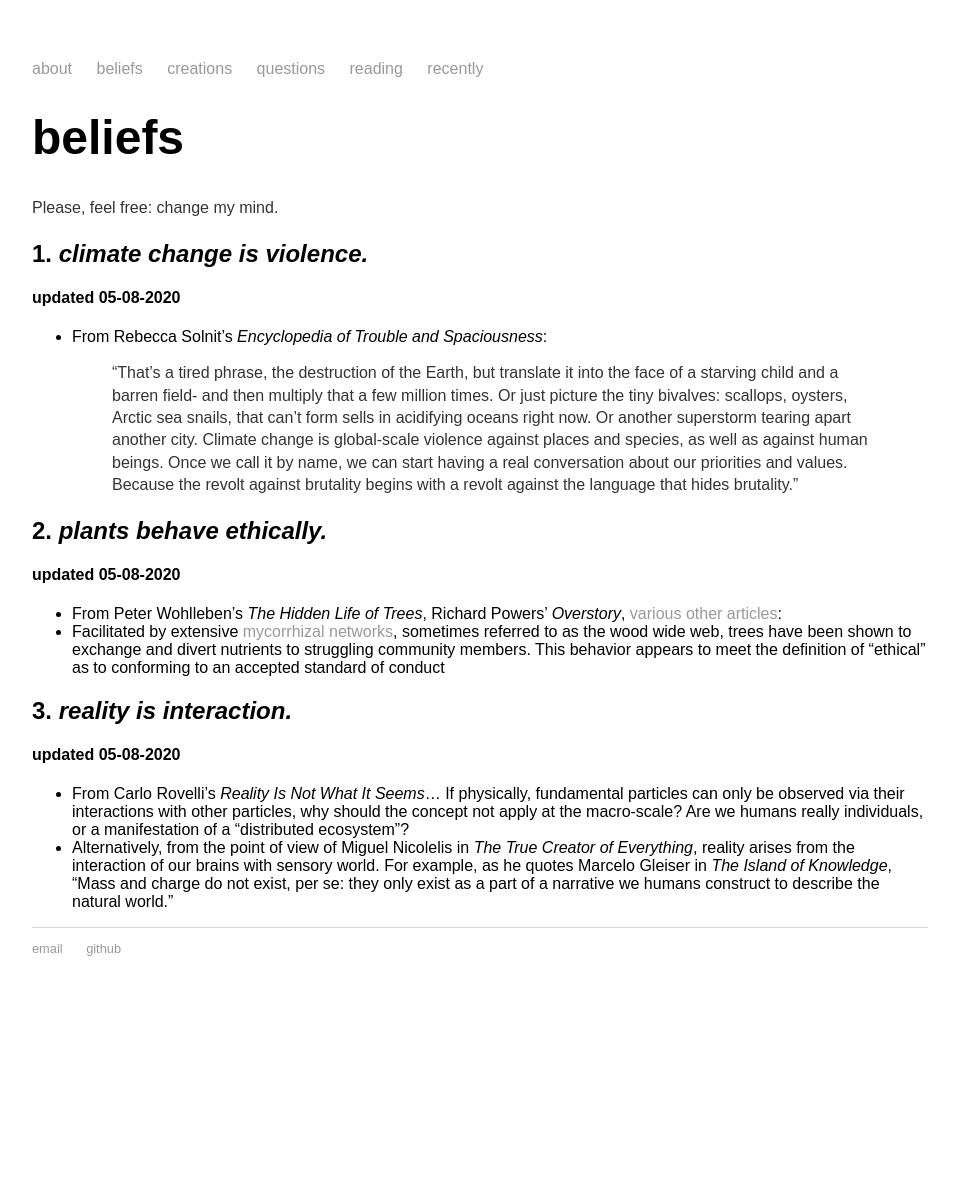
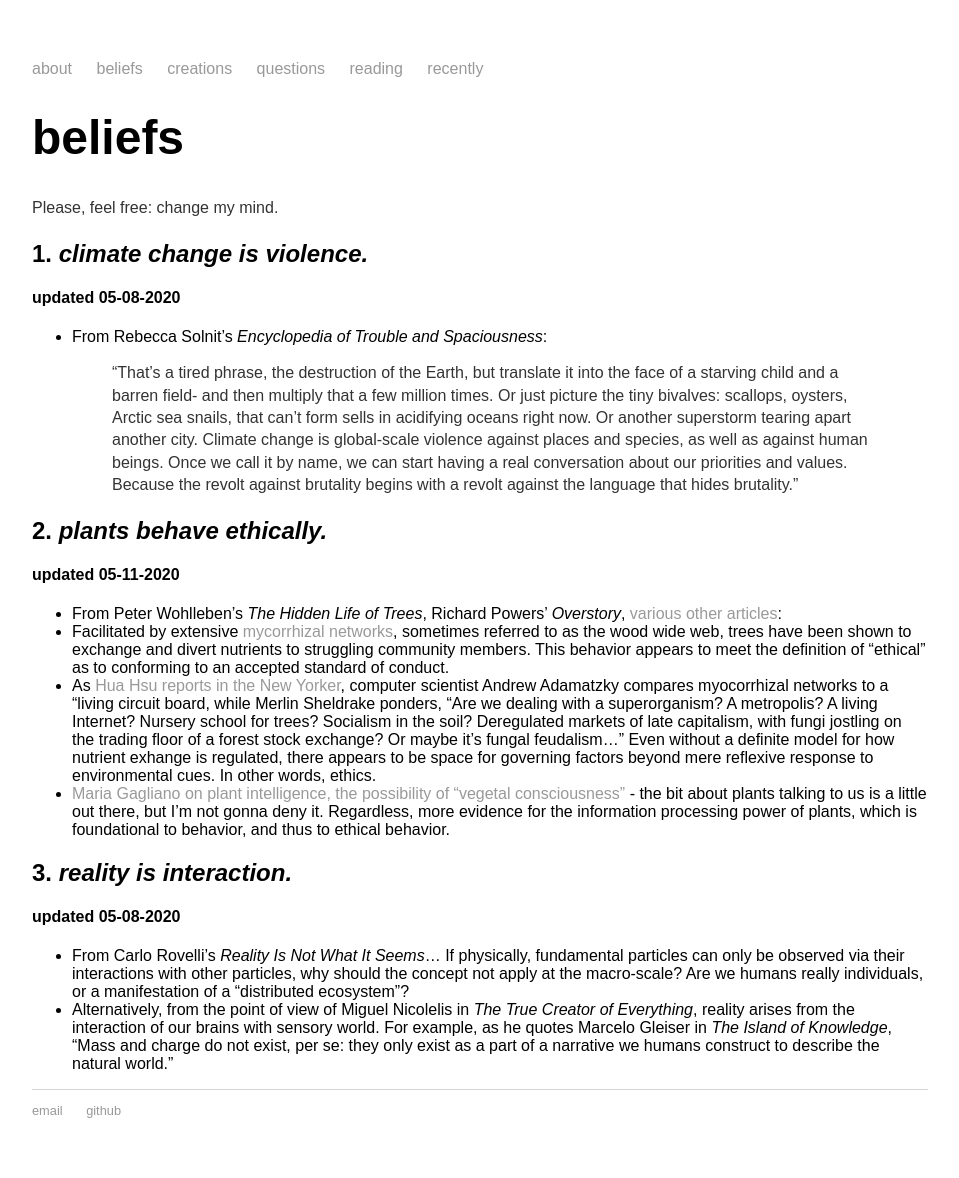
Before and after one commit to mayasheth/mayasheth.github.io, a Jekyll site: the page built from beliefs/index.md, in a window 1280 px wide. Shown: the whole page, without its empty margins (160-1119 px from the left). Built offline with Jekyll 4.4.1, drawn with Linux system fonts in a browser that asks for light colours; before the commit the page ends 1016 px from its top, so only the background shows below that.

Commit message:
Update index.md

```diff
--- a/beliefs/index.md
+++ b/beliefs/index.md
@@ -12,9 +12,11 @@ Please, feel free: change my mind.
   > "That's a tired phrase, the destruction of the Earth, but translate it into the face of a starving child and a barren field- and then multiply that a few million times. Or just picture the tiny bivalves: scallops, oysters, Arctic sea snails, that can't form sells in acidifying oceans right now. Or another superstorm tearing apart another city. Climate change is global-scale violence against places and species, as well as against human beings. Once we call it by name, we can start having a real conversation about our priorities and values. Because the revolt against brutality begins with a revolt against the language that hides brutality."
 
 ## 2. _plants behave ethically._
-#### updated 05-08-2020
+#### updated 05-11-2020
 * From Peter Wohlleben's _The Hidden Life of Trees_, Richard Powers' _Overstory_, [various](https://www.nature.com/articles/srep08495) [other](https://science.sciencemag.org/content/352/6283/342) [articles](https://nph.onlinelibrary.wiley.com/doi/full/10.1111/j.1469-8137.2009.03069.x):
-* Facilitated by extensive [mycorrhizal networks](https://en.wikipedia.org/wiki/Mycorrhizal_network), sometimes referred to as the wood wide web, trees have been shown to exchange and divert nutrients to struggling community members. This behavior appears to meet the definition of "ethical" as to conforming to an accepted standard of conduct
+* Facilitated by extensive [mycorrhizal networks](https://en.wikipedia.org/wiki/Mycorrhizal_network), sometimes referred to as the wood wide web, trees have been shown to exchange and divert nutrients to struggling community members. This behavior appears to meet the definition of "ethical" as to conforming to an accepted standard of conduct.
+* As [Hua Hsu reports in the New Yorker](https://www.newyorker.com/magazine/2020/05/18/the-secret-lives-of-fungi), computer scientist Andrew Adamatzky compares myocorrhizal networks to a "living circuit board, while Merlin Sheldrake ponders, "Are we dealing with a superorganism? A metropolis? A living Internet? Nursery school for trees? Socialism in the soil? Deregulated markets of late capitalism, with fungi jostling on the trading floor of a forest stock exchange? Or maybe it's fungal feudalism..." Even without a definite model for how nutrient exhange is regulated, there appears to be space for governing factors beyond mere reflexive response to environmental cues. In other words, ethics.
+* [Maria Gagliano on plant intelligence, the possibility of "vegetal consciousness"](http://nautil.us/issue/84/outbreak/guided-by-plant-voices) - the bit about plants talking to us is a little out there, but I'm not gonna deny it. Regardless, more evidence for the information processing power of plants, which is foundational to behavior, and thus to ethical behavior.
 
 ## 3. _reality is interaction._
 #### updated 05-08-2020
```
